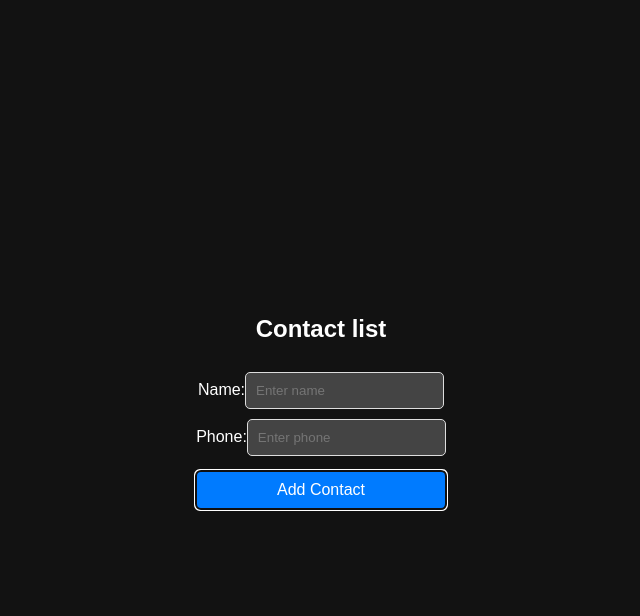
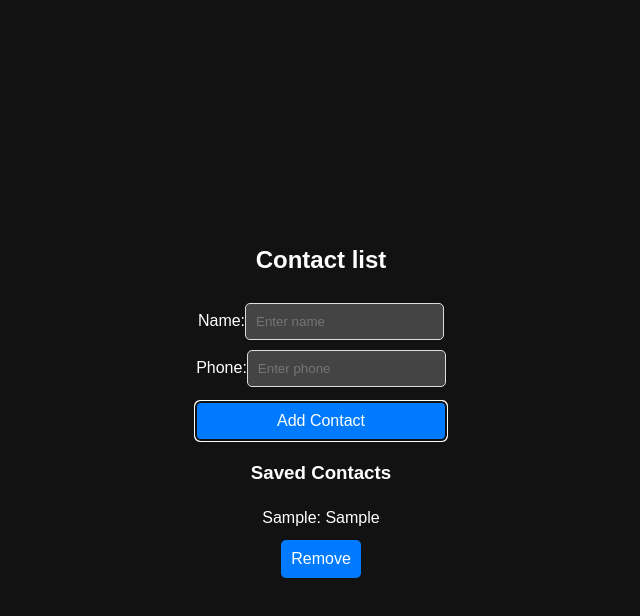
Before and after one commit to STC-JVasquez/Contact_List2_CITP4316, a Vue app: page / in a window 1280 px wide. Both pictures are taken after typing "Sample", "Sample" into the empty fields and a click on the button "Add Contact". Shown: the top 616 px of the page, without its empty margins (319-959 px from the left). Built offline with nearby package versions, Linux system fonts and the light colour scheme.

Commit message:
Added Contact list and remove button

```diff
--- a/src/App.vue
+++ b/src/App.vue
@@ -11,10 +11,8 @@ const addContact = () => {
   if (name.value.trim() === '' || phone.value.trim() === '') {
     return
   }
-  contacts.value.push({
-    name: name.value,
-    name: phone.value,
-  })
+  //combine name and number
+  contacts.value.push(`${name.value}: ${phone.value}`)
 
   //clear fields after adding
   name.value = ''
@@ -37,7 +35,20 @@ const addContact = () => {
         </div>
         <button type="submit">Add Contact</button>
       </form>
+    </section>
 
+    <section class="contacts-list">
+      <h3>Saved Contacts</h3>
+      <div class="list">
+        <div v-for="contact in contacts" :key = "contact" class="contact-item">
+          <div class="contact-content">
+            <span>{{ contact }}</span>
+            <div class="actions">
+              <button class="delet" @click="removeContact(contact)">Remove</button>
+            </div>
+          </div>
+        </div>
+      </div>
     </section>
   </main>
 
```
